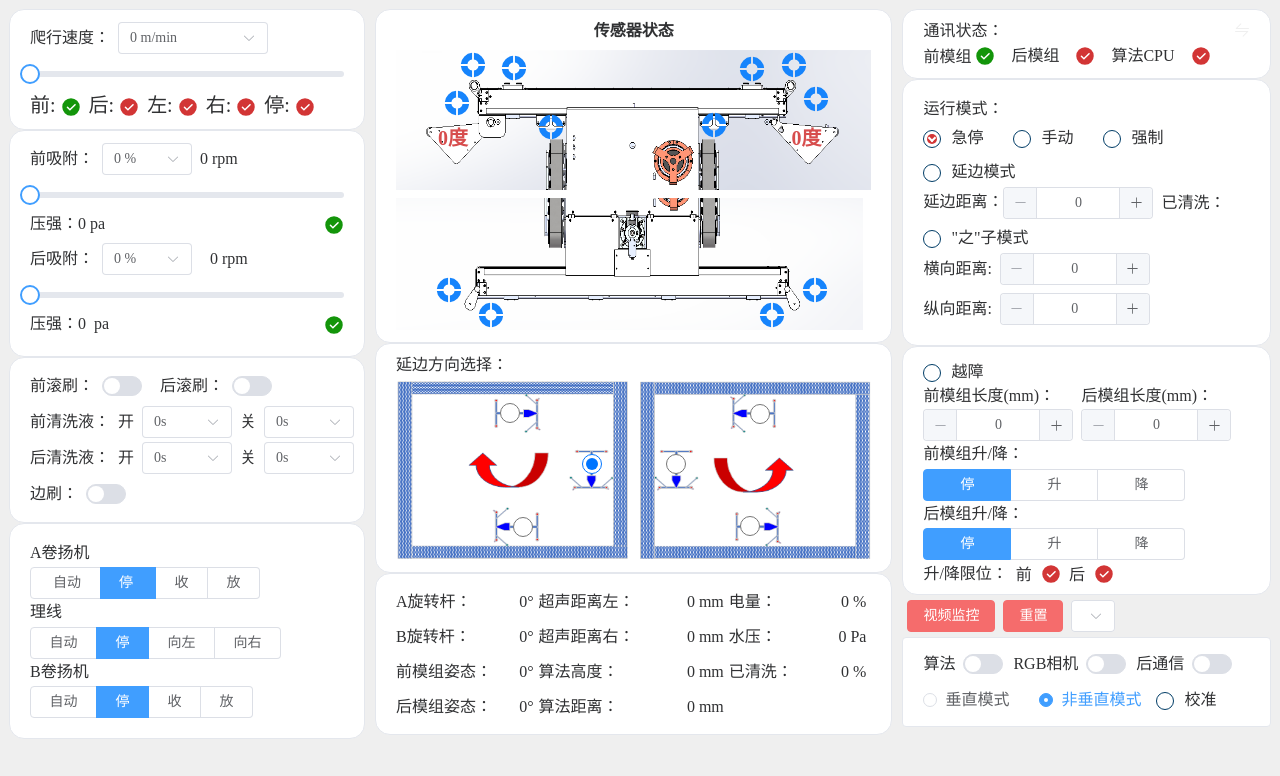
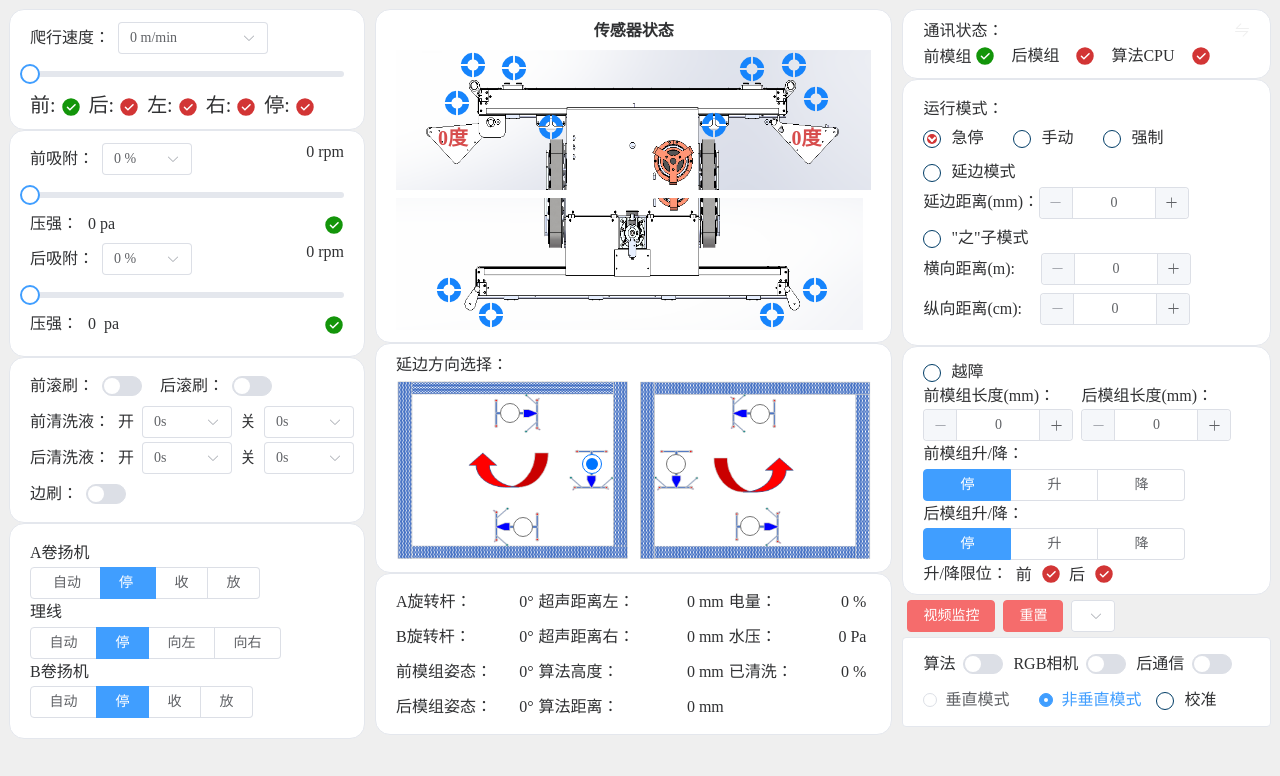
Before and after one commit to JT-Chung/sensorModel, a Vue app: page / in a window 1280 px wide. Shown: the top 776 px of the page. Built offline with nearby package versions, Linux system fonts and the light colour scheme.

Commit message:
style:优化用户体验

```diff
--- a/package.json
+++ b/package.json
@@ -20,6 +20,6 @@
     "sass": "^1.62.1",
     "unplugin-auto-import": "^0.15.3",
     "unplugin-vue-components": "^0.24.1",
-    "vite": "^4.3.2"
+    "vite": "^4.3.9"
   }
 }
--- a/src/views/left/Module2.vue
+++ b/src/views/left/Module2.vue
@@ -1,6 +1,7 @@
 <template>
   <el-card shadow="hover" :body-style="echo.getCardBodyStyle">
-    <el-space v-spacing-bottom>
+    <div v-spacing-bottom style="display: flex; justify-content: space-between">
+      <el-space>
         <span class="label">
         前吸附：
         </span>
@@ -12,27 +13,29 @@
               :value="item.value"
           />
         </el-select>
+      </el-space>
       <span>{{echo.frontMotorSpeed}}&nbsp;rpm</span>
-    </el-space>
+    </div>
     <div v-spacing-bottom>
       <el-slider v-model="echo.frontPressureSet" @change="store.onFrontPressureSetChanged" :step="100" :max="1000"/>
     </div>
 
     <div v-spacing-bottom style="display: flex; justify-content: space-between">
       <div class="label">
-        压强：{{echo.frontPressure * 10}}&nbsp;pa
+        压强：<span v-spacing-left>{{echo.frontPressure}}&nbsp;pa</span>
       </div>
       <div>
-        <template v-if="echo.adsorbPressureSta === 0">
+        <template v-if="echo.adsorbPressureSta === 0 || echo.adsorbPressureSta === 2">
           <el-icon size="20px"><SuccessFilled color="#13950a"/></el-icon>
         </template>
-        <template v-if="echo.adsorbPressureSta == 1 || echo.adsorbPressureSta == 3">
+        <template v-if="echo.adsorbPressureSta === 1 || echo.adsorbPressureSta === 3">
           <el-icon size="20px"><CircleCloseFilled color="#d74d4d"/></el-icon>
         </template>
       </div>
     </div>
 
-    <el-space v-spacing-bottom>
+    <div v-spacing-bottom style="display: flex; justify-content: space-between">
+      <el-space>
       <span class="label">
         后吸附：
       </span>
@@ -44,8 +47,9 @@
               :value="item.value"
           />
         </el-select>
+      </el-space>
       <span v-spacing-left>{{echo.backMotorSpeed}}&nbsp;rpm</span>
-    </el-space>
+    </div>
 
     <div v-spacing-bottom>
       <el-slider v-model="echo.backPressureSet" @change="store.onBackPressureSetChanged" :step="100" :max="1000"/>
@@ -53,13 +57,13 @@
 
     <div v-spacing-bottom style="display: flex; justify-content: space-between">
       <span class="label">
-        压强：{{echo.backPressure * 10}} &nbsp;pa
+        压强：<span v-spacing-left>{{echo.backPressure}} &nbsp;pa</span>
       </span>
       <div>
-        <template v-if="echo.adsorbPressureSta == 0">
+        <template v-if="echo.adsorbPressureSta === 0 || echo.adsorbPressureSta === 1">
           <el-icon size="20px"><SuccessFilled color="#13950a"/></el-icon>
         </template>
-        <template v-if="echo.adsorbPressureSta == 2 || echo.adsorbPressureSta == 3">
+        <template v-if="echo.adsorbPressureSta === 2 || echo.adsorbPressureSta === 3">
           <el-icon size="20px"><CircleCloseFilled color="#d74d4d"/></el-icon>
         </template>
       </div>
--- a/src/views/right/Module2.vue
+++ b/src/views/right/Module2.vue
@@ -22,12 +22,8 @@
       </div>
       <el-space v-spacing-bottom alignment="left">
         <div>
-          <span>延边距离：</span>
+          <span>延边距离(mm)：</span>
           <el-input-number v-model="store.HuggingSideDis" placeholder="请输入距离" :step="echo.accuracy" :min="0" @blur="onBLur"/>
-        </div>
-        <div>
-          <span style="line-height: 32px">已清洗：</span>
-          <span>{{echo.RemainHuggingSidePercent}}</span>
         </div>
       </el-space>
     </div>
@@ -38,12 +34,12 @@
       </div>
       <el-space alignment="left" direction="vertical">
         <el-space>
-          <span class="label">横向距离:</span>
-          <el-input-number v-model="store.autoMoveLevelDis" placeholder="请输入" :step="echo.accuracy" :min="0"/>
+          <span class="label">横向距离(m):</span>
+          <el-input-number style="margin-left: 18px" v-model="store.autoMoveLevelDis" placeholder="请输入" :step="echo.accuracy" :min="0"/>
         </el-space>
         <el-space>
-          <span class="label">纵向距离:</span>
-          <el-input-number v-model="store.autoMoveVerticalDis" placeholder="请输入" :step="echo.accuracy" :min="0"/>
+          <span class="label">纵向距离(cm):</span>
+          <el-input-number style="margin-left: 10px" v-model="store.autoMoveVerticalDis" placeholder="请输入" :step="echo.accuracy" :min="0"/>
         </el-space>
       </el-space>
     </div>
--- a/src/views/right/config.js
+++ b/src/views/right/config.js
@@ -1,21 +1,21 @@
 export const accuracy = [
     {
-        label: '1 mm',
+        label: '1 step',
         value: 1
     },    {
-        label: '10 mm',
+        label: '5 step',
+        value: 5
+    },    {
+        label: '10 step',
         value: 10
     },    {
-        label: '50 mm',
+        label: '20 step',
+        value: 20
+    },    {
+        label: '50 step',
         value: 50
     },    {
-        label: '100 mm',
+        label: '100 step',
         value: 100
-    },    {
-        label: '500 mm',
-        value: 500
-    },    {
-        label: '1000 mm',
-        value: 1000
     },
 ]
```
Also changed, not shown: 1 other file (tests, documents, lock files or other folders). Lines whose indentation alone changed are shown as unchanged.
